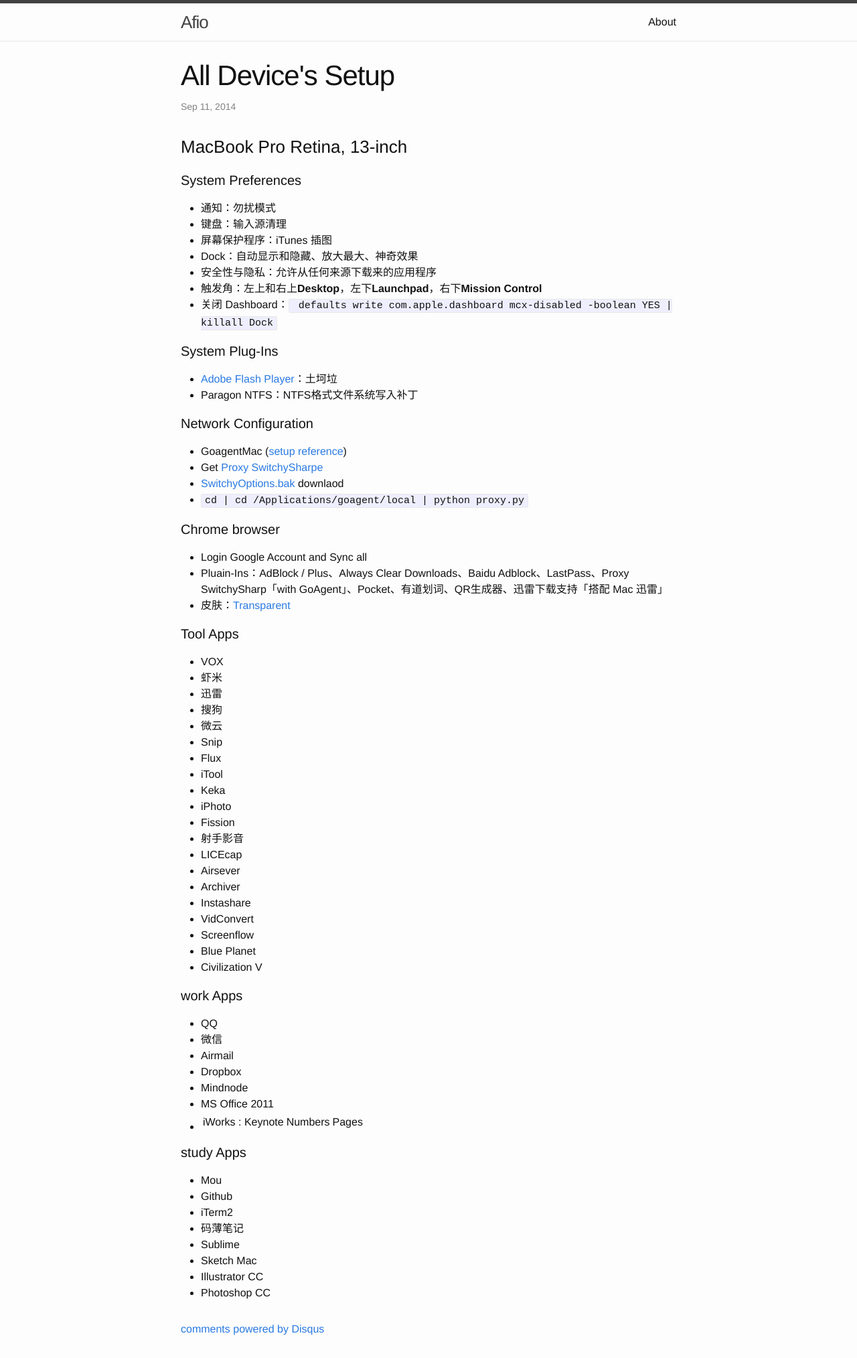
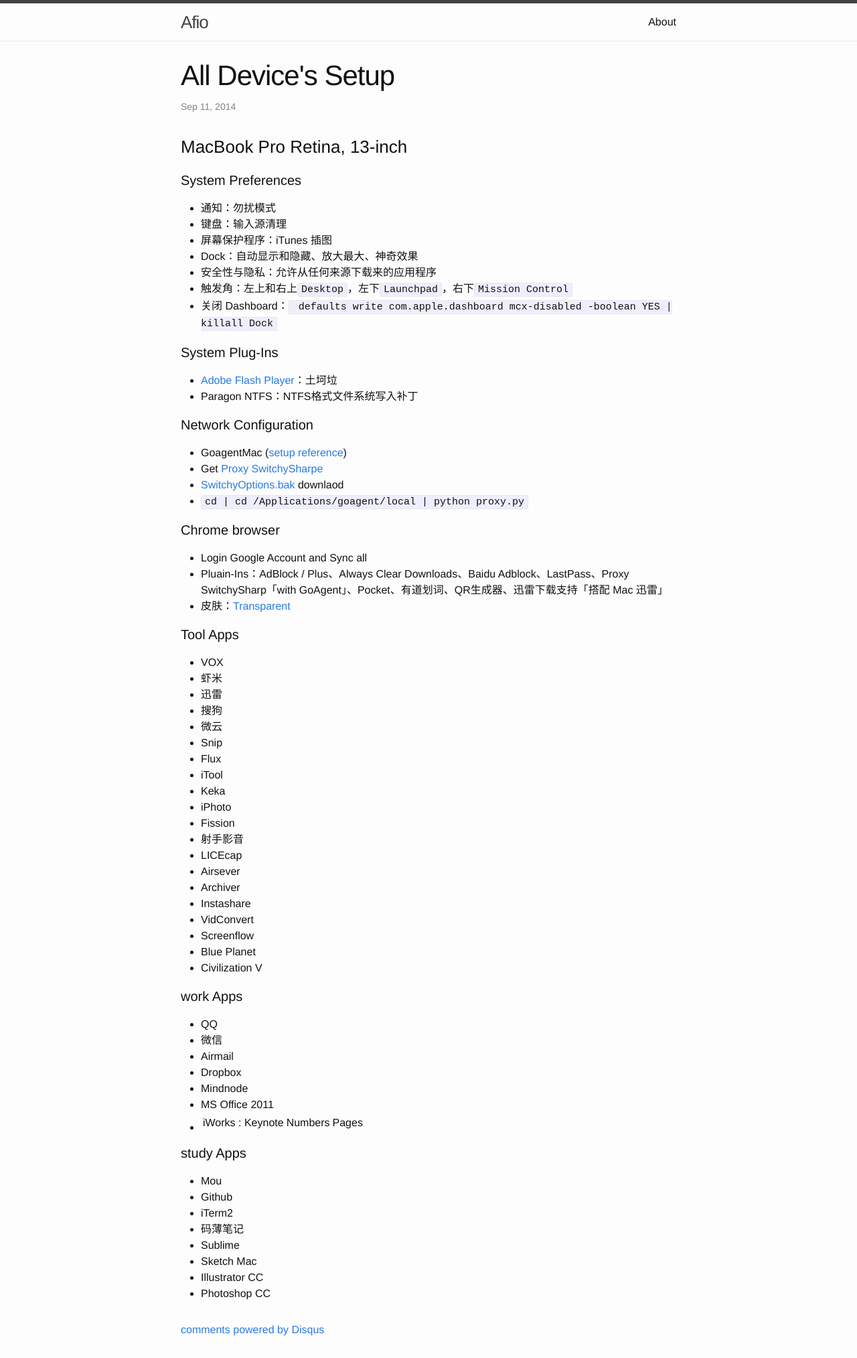
Before and after one commit to Afio/afio.github.io, a Jekyll site: the page built from _posts/2014-09-11-MySetup.markdown, in a window 1280 px wide. Shown: the whole page at 67% size. Built offline with Jekyll 4.4.1, drawn with Linux system fonts in a browser that asks for light colours; comment, search, counter and statistics services are not loaded.

Commit message:
code update

```diff
--- a/_posts/2014-09-11-MySetup.markdown
+++ b/_posts/2014-09-11-MySetup.markdown
@@ -14,7 +14,7 @@ categories: setup
    - 屏幕保护程序：iTunes 插图
    - Dock：自动显示和隐藏、放大最大、神奇效果
    - 安全性与隐私：允许从任何来源下载来的应用程序
-   - 触发角：左上和右上**Desktop**，左下**Launchpad**，右下**Mission Control**
+   - 触发角：左上和右上`Desktop`，左下`Launchpad`，右下`Mission Control`
    - 关闭 Dashboard：` defaults write com.apple.dashboard mcx-disabled -boolean YES  | killall Dock`
 
 ####System Plug-Ins
```
